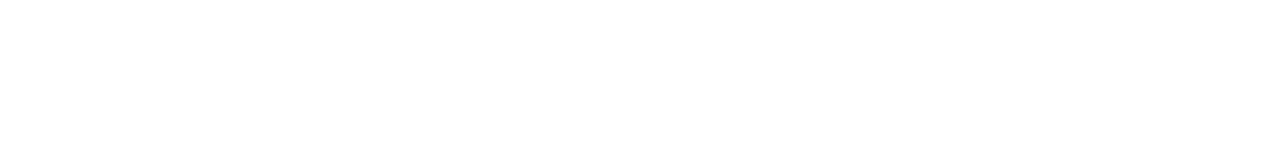
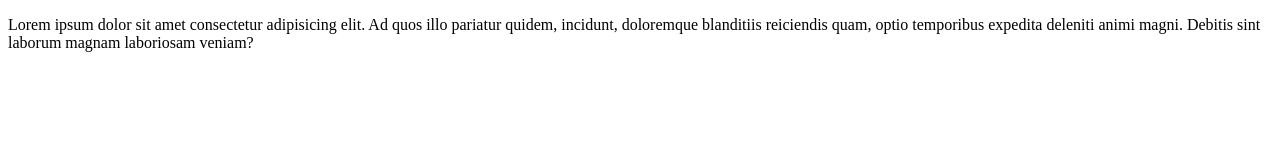
Before and after one commit to hotcukulit/hotcu-git-test, a plain HTML site: page index.html in a window 1280 px wide. Drawn offline with Linux system fonts and the light colour scheme.

Commit message:
Add paragraph to index.html

```diff
--- a/index.html
+++ b/index.html
@@ -6,6 +6,6 @@
     <title>Test Remote Git</title>
 </head>
 <body>
-
+    <p>Lorem ipsum dolor sit amet consectetur adipisicing elit. Ad quos illo pariatur quidem, incidunt, doloremque blanditiis reiciendis quam, optio temporibus expedita deleniti animi magni. Debitis sint laborum magnam laboriosam veniam?</p>
 </body>
 </html>
```
